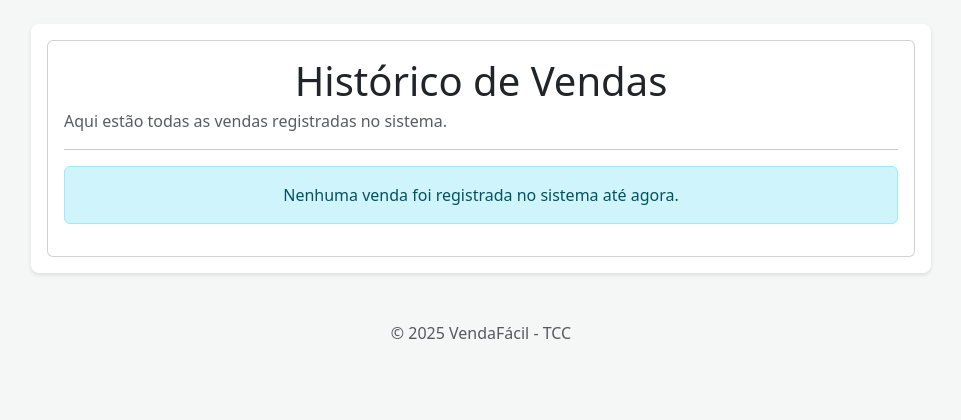
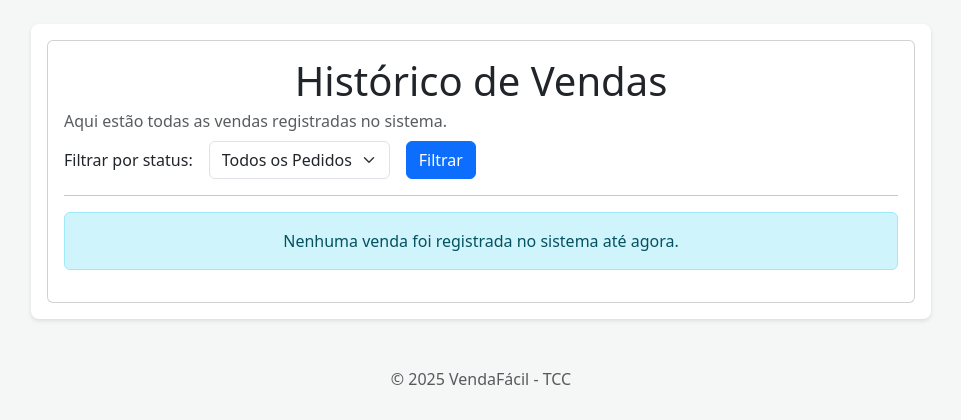
Before and after one commit to JoaoLCezar/TCC., a Django app: page /vendas/historico/ in a window 1280 px wide. Shown: the part 88-508 px from the top of the page, without its empty margins (159-1120 px from the left). Run offline with Django 5.2, Linux system fonts and the light colour scheme; a user stored in the database is signed in; data that the repository does not hold is empty.

Commit message:
feat(sales): Adiciona filtro de status ao Histórico de Vendas
Implementa a funcionalidade de filtragem por status (Todos, Concluídas, Canceladas) na página de Histórico de Vendas.

1. **Back-end (views.py):** A view 'historico_vendas' foi atualizada para ler o parâmetro 'status' da URL (request.GET) e filtrar a *query* do banco de dados (PostgreSQL) de acordo. 2. **Front-end (historico_vendas.html):** Adicionado um formulário (<form>) com método 'GET' e um 'dropdown' (<select>) para permitir ao utilizador escolher o filtro. O 'dropdown' agora exibe a seleção atual com base no contexto enviado pela view.

```diff
--- a/sales/views.py
+++ b/sales/views.py
@@ -80,10 +80,20 @@ def processar_venda(request):
 
 @login_required
 def historico_vendas(request):
-    lista_vendas = Venda.objects.all().order_by('-data_hora')
+    filtro_status = request.GET.get('status','TODOS')
+    if filtro_status == 'CONCLUIDA':
+        lista_vendas = Venda.objects.filter(status='CONCLUIDA')
+    elif filtro_status == 'CANCELADA':
+        lista_vendas = Venda.objects.filter(status='CANCELADA')
+    else:
+        lista_vendas = Venda.objects.all()
+
+    lista_vendas = lista_vendas.order_by('-data_hora')
+
 
     contexto = {
-        'vendas': lista_vendas
+        'vendas': lista_vendas,
+        'filtro_status_atual': filtro_status
     }
     return render(request, 'sales/historico_vendas.html', contexto)
 
--- a/templates/sales/historico_vendas.html
+++ b/templates/sales/historico_vendas.html
@@ -11,6 +11,28 @@
                 <p class="card-subtitle mb-2 text-muted">
                     Aqui estão todas as vendas registradas no sistema.
                 </p>
+                <form method="GET" action="{% url 'sales:historico_vendas' %}" class="row g-3 align-items-center mb-3">
+                    <div class="col-auto">
+                        <label for="status" class="col-form-label">Filtrar por status:</label>
+                    </div>
+                    <div class="col-auto">
+                        <select name="status" id="status" class="form-select">
+                            <option value="TODOS" {% if filtro_status_atual == 'TODOS' %}selected{% endif %}>
+                                Todos os Pedidos
+                            </option>
+                            <option value="CONCLUIDA" {% if filtro_status_atual == 'CONCLUIDA' %}selected{% endif %}>
+                                Concluídas
+                            </option>
+                            <option value="CANCELADA" {% if filtro_status_atual == 'CANCELADA' %}selected{% endif %}>
+                                Canceladas
+                            </option>
+                        </select>
+                    </div>
+                    <div class="col-auto">
+                        <button type="submit" class="btn btn-primary">Filtrar</button>
+                    </div>
+                </form>
+
                 <hr>
 
                 {% if vendas %}
```
